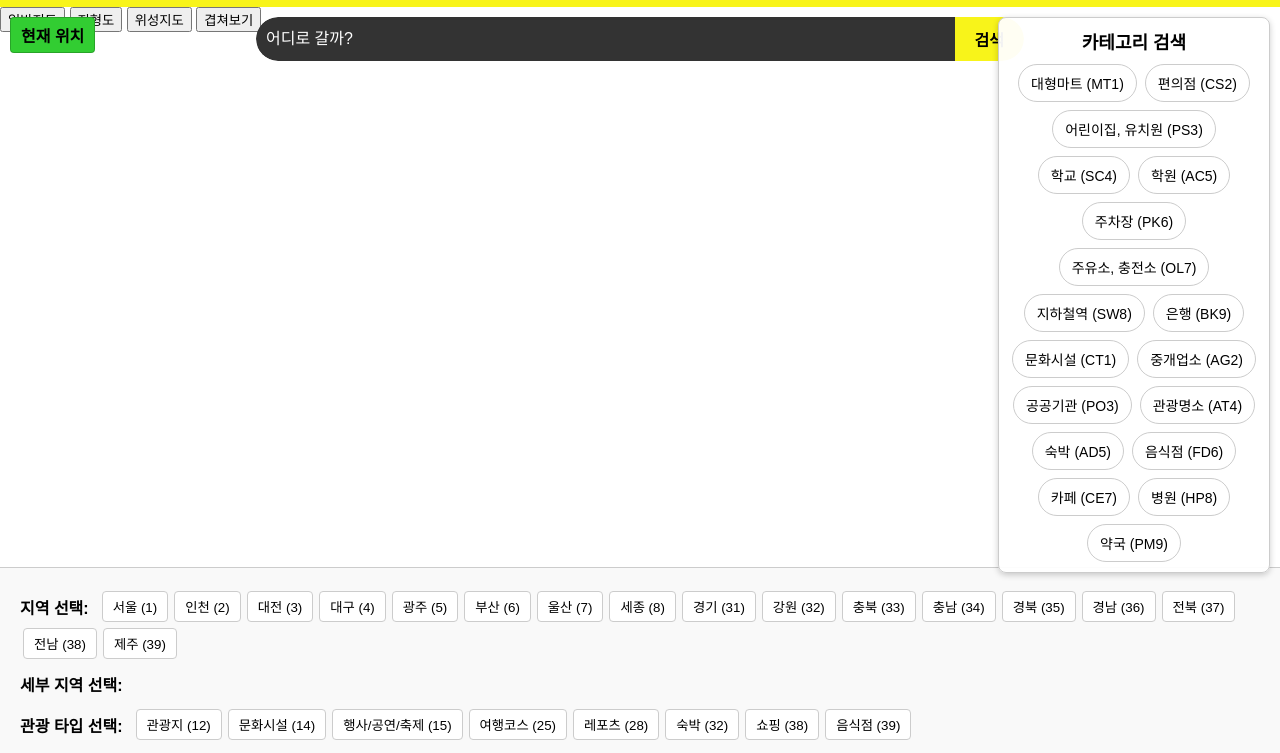
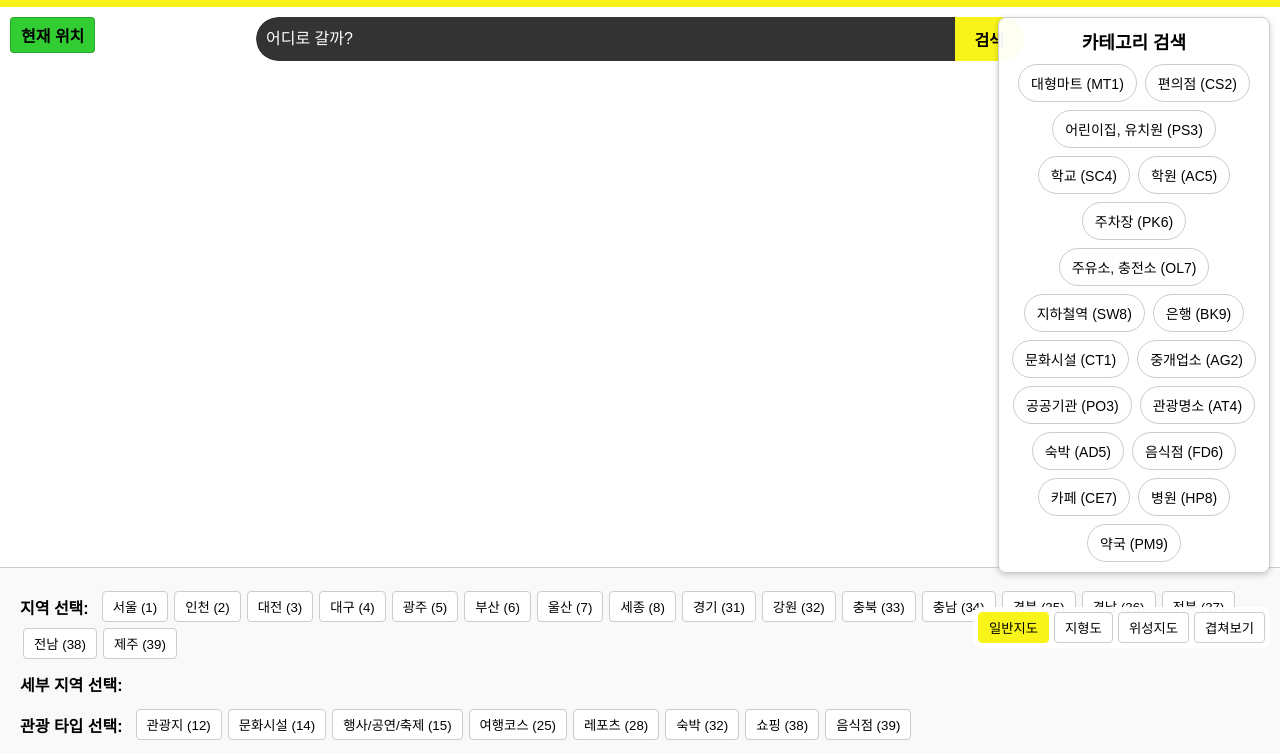
Before and after one commit to baNaNa-project01/baNaNa-map-service, a website: page docs/tourMaps.html in a window 1280 px wide. Shown: the part 43-796 px from the top of the page. Drawn offline with nearby package versions, Linux system fonts and the light colour scheme; no server answers.

Commit message:
[design] 지도 유형 전환 버튼 css 추가

```diff
--- a/docs/style.css
+++ b/docs/style.css
@@ -198,6 +198,30 @@ body {
   width: 100%;
   height: 70vh;
   z-index: 1;
+}
+
+/* 지도 유형 전환 컨트롤 (일반지도, 지형도, 위성지도, 겹쳐보기) */
+#mapTypeControl {
+  position: absolute;
+  top: 600px; /* 필요에 따라 위치 조정 */
+  right: 10px;
+  z-index: 1000;
+  background: rgba(255, 255, 255, 0.95);
+  padding: 5px;
+  border-radius: 8px;
+  display: flex;
+  gap: 5px;
+}
+#mapTypeControl button {
+  padding: 5px 10px;
+  border: 1px solid #ccc;
+  background: #fff;
+  cursor: pointer;
+  border-radius: 4px;
+}
+#mapTypeControl button.control-on {
+  background: #f8f41a;
+  border-color: #f8f41a;
 }
 
 /* TourAPI 관련 UI (기존) */
```
